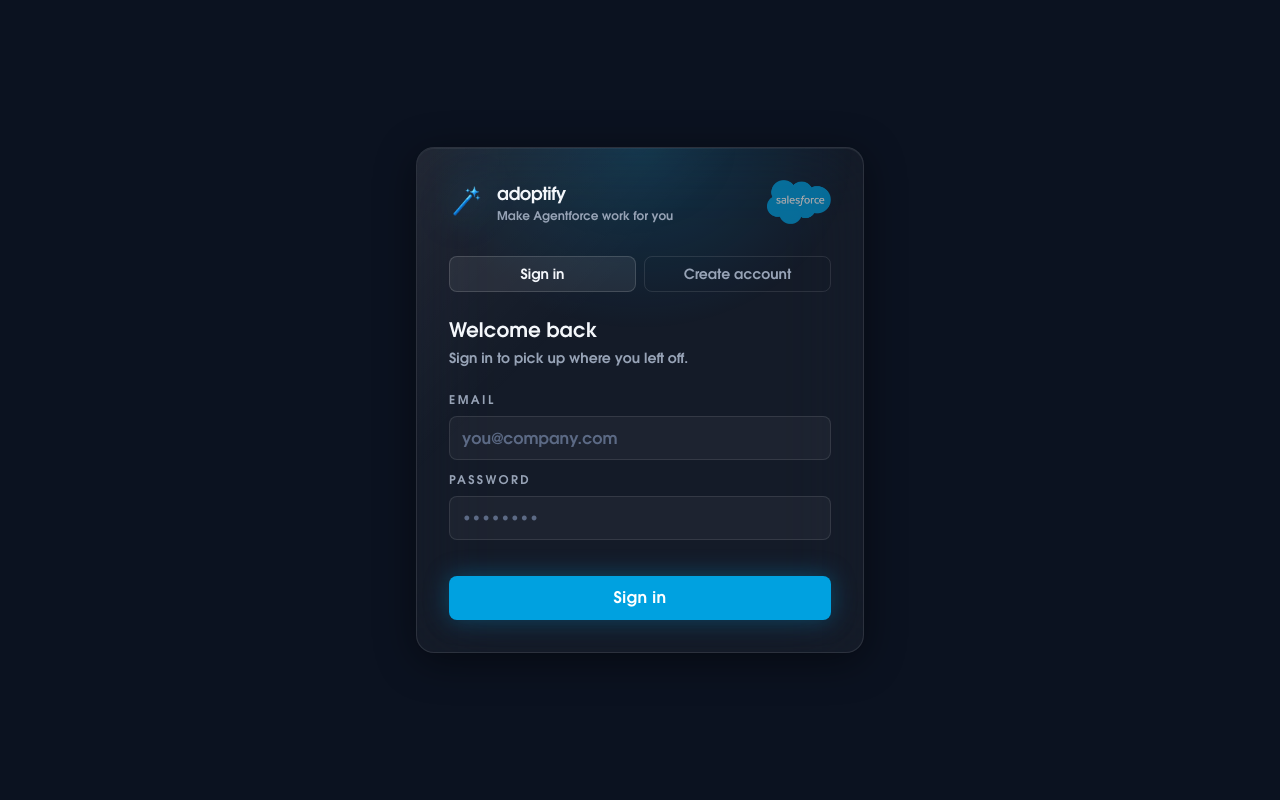
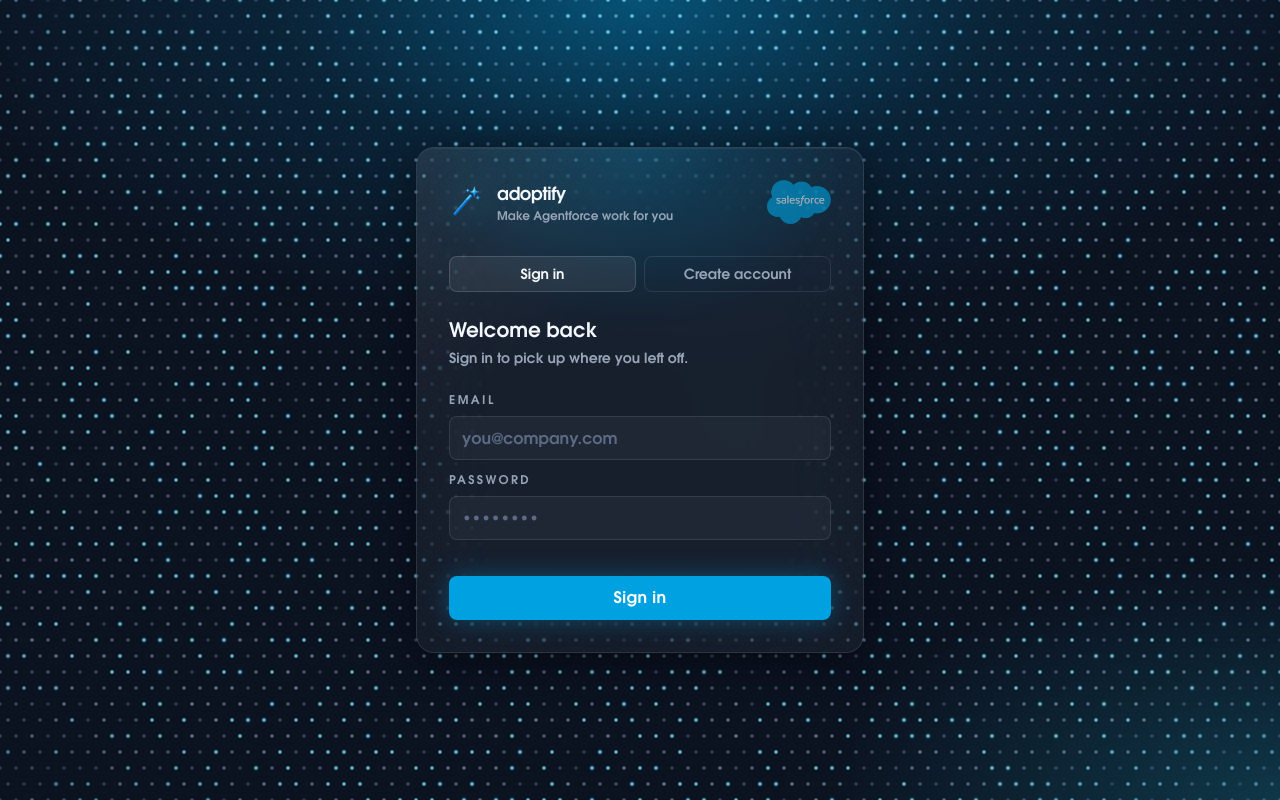
Before and after one commit to skyrmionz/adoptify, a Next.js app: page /login in a window 1280 px wide. Built offline with nearby package versions, Linux system fonts and the light colour scheme.

Commit message:
Move login backdrop layers above body bg (drop -z-* indices that pushed canvas behind body's solid background)

```diff
--- a/app/login/page.tsx
+++ b/app/login/page.tsx
@@ -56,21 +56,17 @@
   }
 
   return (
-    <main className="relative min-h-screen flex items-center justify-center px-6 overflow-hidden">
-      {/* Salesforce-blue radial gradient backdrop */}
+    <main
+      className="relative min-h-screen flex items-center justify-center px-6 overflow-hidden"
+      style={{
+        background:
+          "radial-gradient(80% 60% at 50% 0%, rgba(0, 161, 224, 0.45) 0%, rgba(0, 161, 224, 0.12) 35%, rgba(11, 18, 32, 0) 70%), radial-gradient(60% 50% at 100% 100%, rgba(31, 224, 255, 0.18) 0%, rgba(11, 18, 32, 0) 60%), #0B1220",
+      }}
+    >
+      {/* Animated dotted glow — positioned within main, above body bg */}
       <div
         aria-hidden
-        className="absolute inset-0 -z-20"
-        style={{
-          background:
-            "radial-gradient(80% 60% at 50% 0%, rgba(0, 161, 224, 0.45) 0%, rgba(0, 161, 224, 0.12) 35%, rgba(11, 18, 32, 0) 70%), radial-gradient(60% 50% at 100% 100%, rgba(31, 224, 255, 0.18) 0%, rgba(11, 18, 32, 0) 60%), #0B1220",
-        }}
-      />
-
-      {/* Animated dotted glow */}
-      <div
-        aria-hidden
-        className="pointer-events-none absolute inset-0 -z-10"
+        className="pointer-events-none absolute inset-0"
         style={{
           WebkitMaskImage:
             "radial-gradient(ellipse 90% 90% at 50% 50%, #000 0%, #000 60%, transparent 100%)",
```
